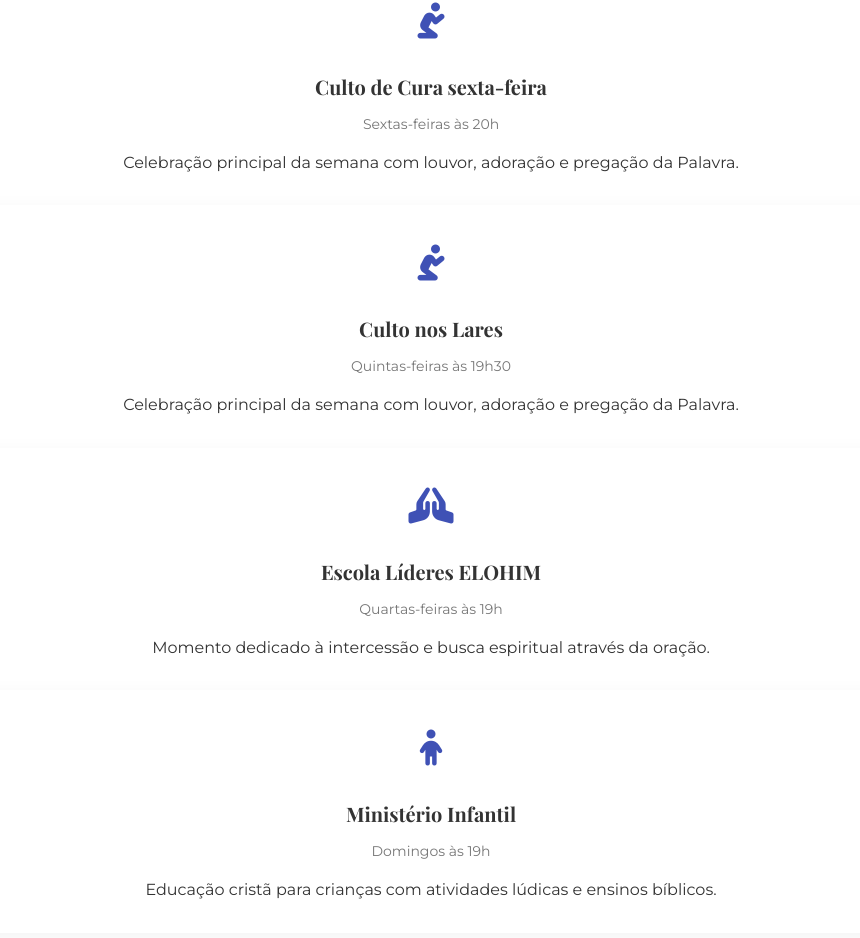
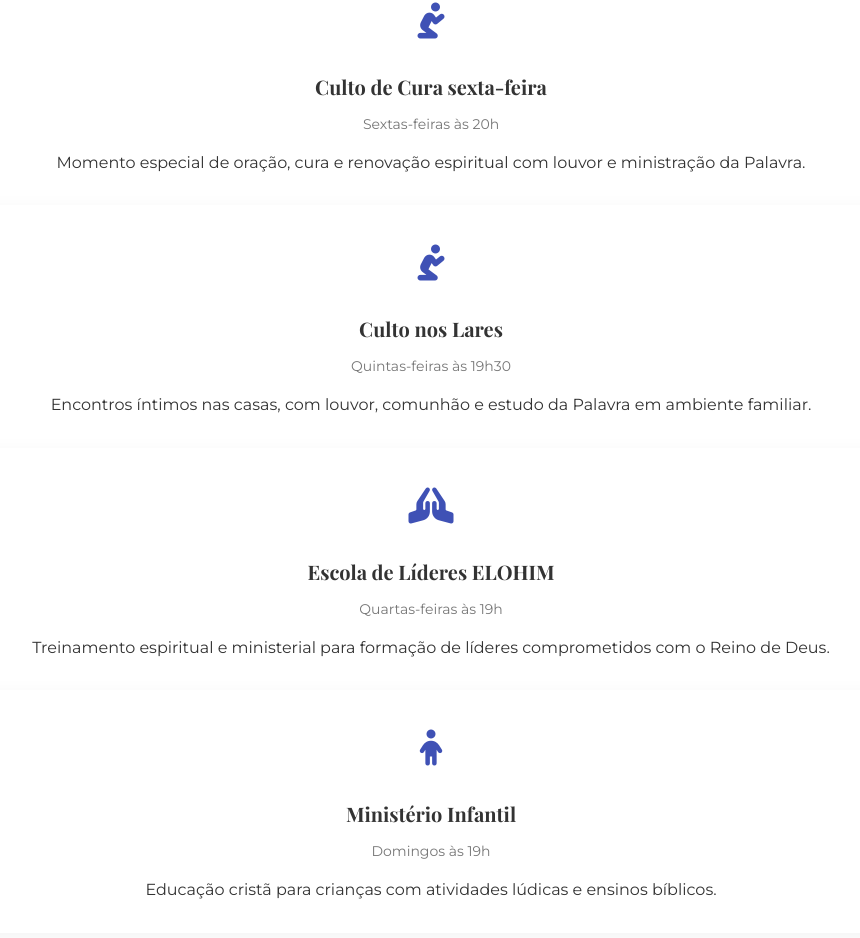
Before and after one commit to IElohiim/Elohim, a website built with Vite: page index.html in a window 1280 px wide. Shown: the part 2324-3262 px from the top of the page, without its empty margins (209-1069 px from the left). Built offline with nearby package versions, Linux system fonts and the light colour scheme; files whose address does not match are found by name.

Commit message:
Update index.html

```diff
--- a/index.html
+++ b/index.html
@@ -124,7 +124,7 @@
                     </div>
                     <h3>Culto de Cura sexta-feira</h3>
                     <p class="service-time">Sextas-feiras às 20h</p>
-                    <p>Celebração principal da semana com louvor, adoração e pregação da Palavra.</p>
+                    <p>Momento especial de oração, cura e renovação espiritual com louvor e ministração da Palavra.</p>
                 </div>
              <div class="service-card" data-aos="flip-left" data-aos-delay="100">
                     <div class="service-icon">
@@ -132,15 +132,15 @@
                     </div>
                     <h3>Culto nos Lares</h3>
                     <p class="service-time">Quintas-feiras às 19h30</p>
-                    <p>Celebração principal da semana com louvor, adoração e pregação da Palavra.</p>
+                    <p>Encontros íntimos nas casas, com louvor, comunhão e estudo da Palavra em ambiente familiar.</p>
                 </div>
                 <div class="service-card" data-aos="flip-left" data-aos-delay="300">
                     <div class="service-icon">
                         <i class="fas fa-hands-praying"></i>
                     </div>
-                    <h3>Escola Líderes ELOHIM</h3>
+                    <h3>Escola de Líderes ELOHIM</h3>
                     <p class="service-time">Quartas-feiras às 19h</p>
-                    <p>Momento dedicado à intercessão e busca espiritual através da oração.</p>
+                    <p>Treinamento espiritual e ministerial para formação de líderes comprometidos com o Reino de Deus.</p>
                 </div>
                 <div class="service-card" data-aos="flip-left" data-aos-delay="400">
                     <div class="service-icon">
```
